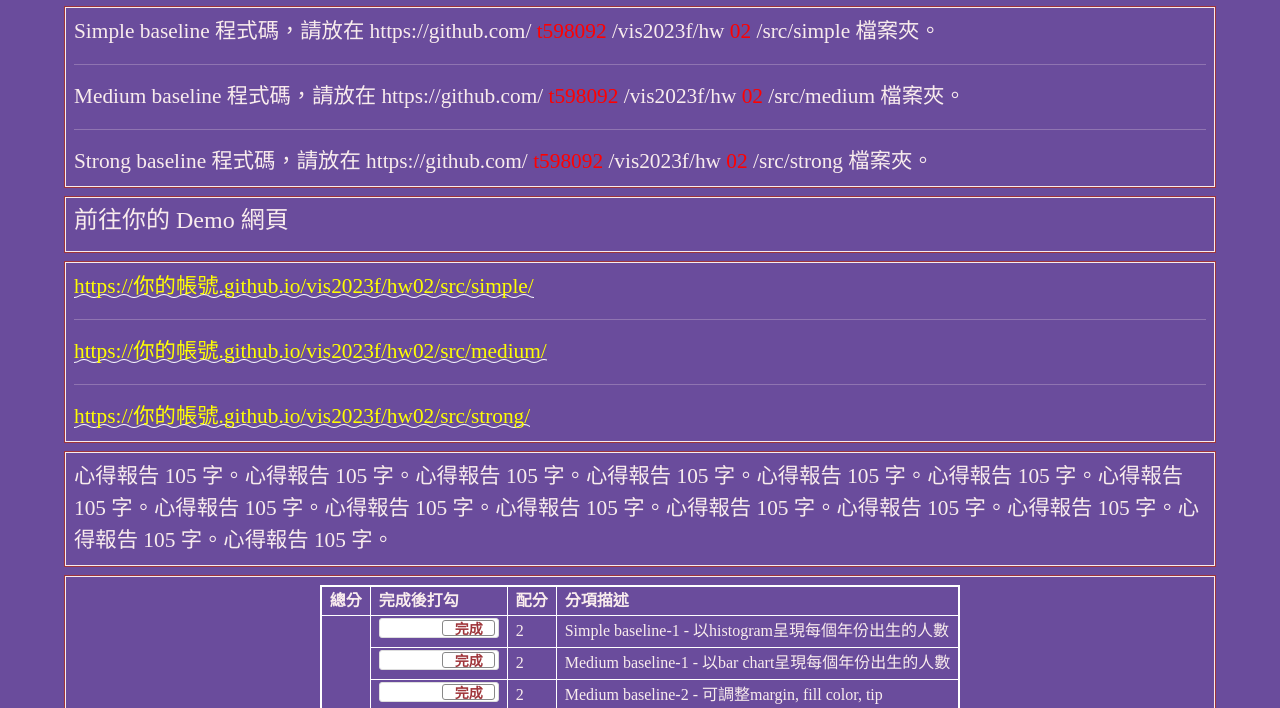
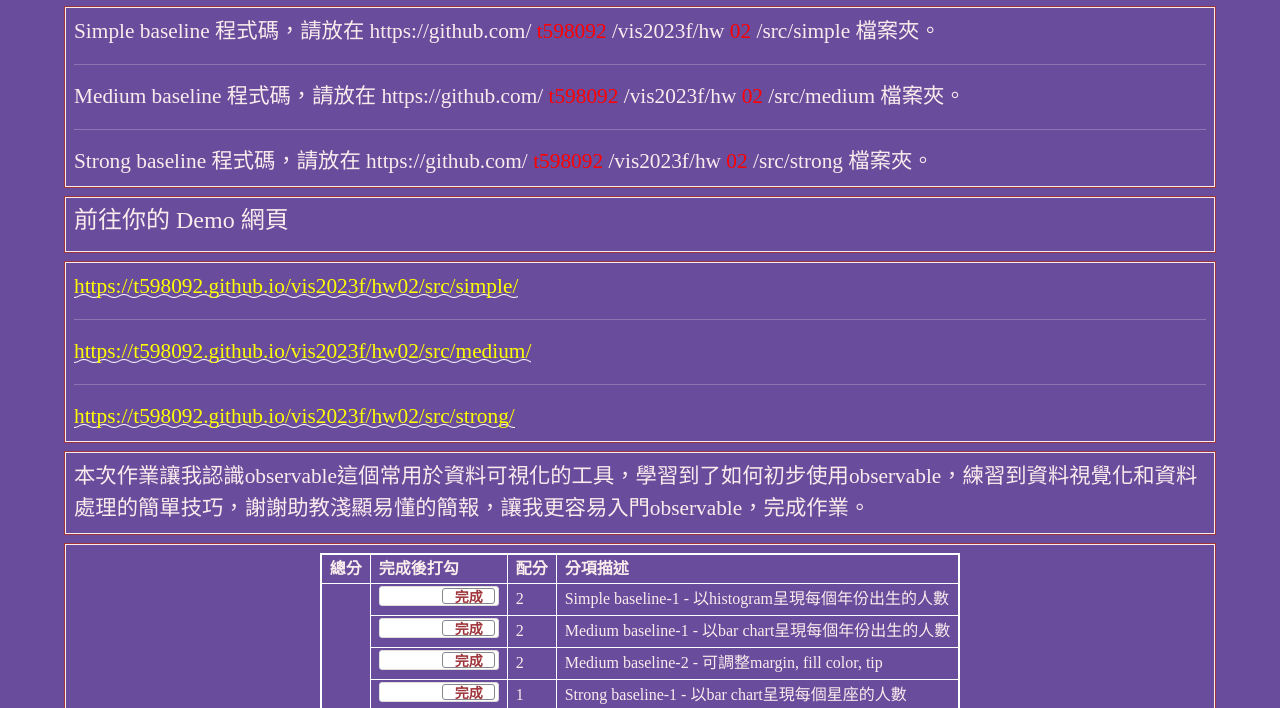
Before and after one commit to t598092/vis2023f, a plain HTML site: page hw02/index.html in a window 1280 px wide. Shown: the part 86-794 px from the top of the page. Drawn offline with nearby package versions, Linux system fonts and the light colour scheme.

Commit message:
Update index.html

```diff
--- a/hw02/index.html
+++ b/hw02/index.html
@@ -215,11 +215,11 @@
   <!-- ------------------------------------------------>
   <div class="row hw12">
     <div class="col-md-12 twenty">
-      <a href="https://t598092.github.io/vis2023f/hw02/src/simple/">https://你的帳號.github.io/vis2023f/hw02/src/simple/</a>
+      <a href="https://t598092.github.io/vis2023f/hw02/src/simple/">https://t598092.github.io/vis2023f/hw02/src/simple/</a>
       <hr>
-      <a href="https://t598092.github.io/vis2023f/hw02/src/medium/">https://你的帳號.github.io/vis2023f/hw02/src/medium/</a>
+      <a href="https://t598092.github.io/vis2023f/hw02/src/medium/">https://t598092.github.io/vis2023f/hw02/src/medium/</a>
       <hr>
-      <a href="https://t598092.github.io/vis2023f/hw02/src/medium/">https://你的帳號.github.io/vis2023f/hw02/src/strong/</a>
+      <a href="https://t598092.github.io/vis2023f/hw02/src/medium/">https://t598092.github.io/vis2023f/hw02/src/strong/</a>
       </div>
   </div>
 
@@ -228,7 +228,7 @@
 
   <div class="row hw12">
     <div class="col-md-12 twenty">
-      心得報告 105 字。心得報告 105 字。心得報告 105 字。心得報告 105 字。心得報告 105 字。心得報告 105 字。心得報告 105 字。心得報告 105 字。心得報告 105 字。心得報告 105 字。心得報告 105 字。心得報告 105 字。心得報告 105 字。心得報告 105 字。心得報告 105 字。
+      本次作業讓我認識observable這個常用於資料可視化的工具，學習到了如何初步使用observable，練習到資料視覺化和資料處理的簡單技巧，謝謝助教淺顯易懂的簡報，讓我更容易入門observable，完成作業。
     </div>
   </div>
 
```
